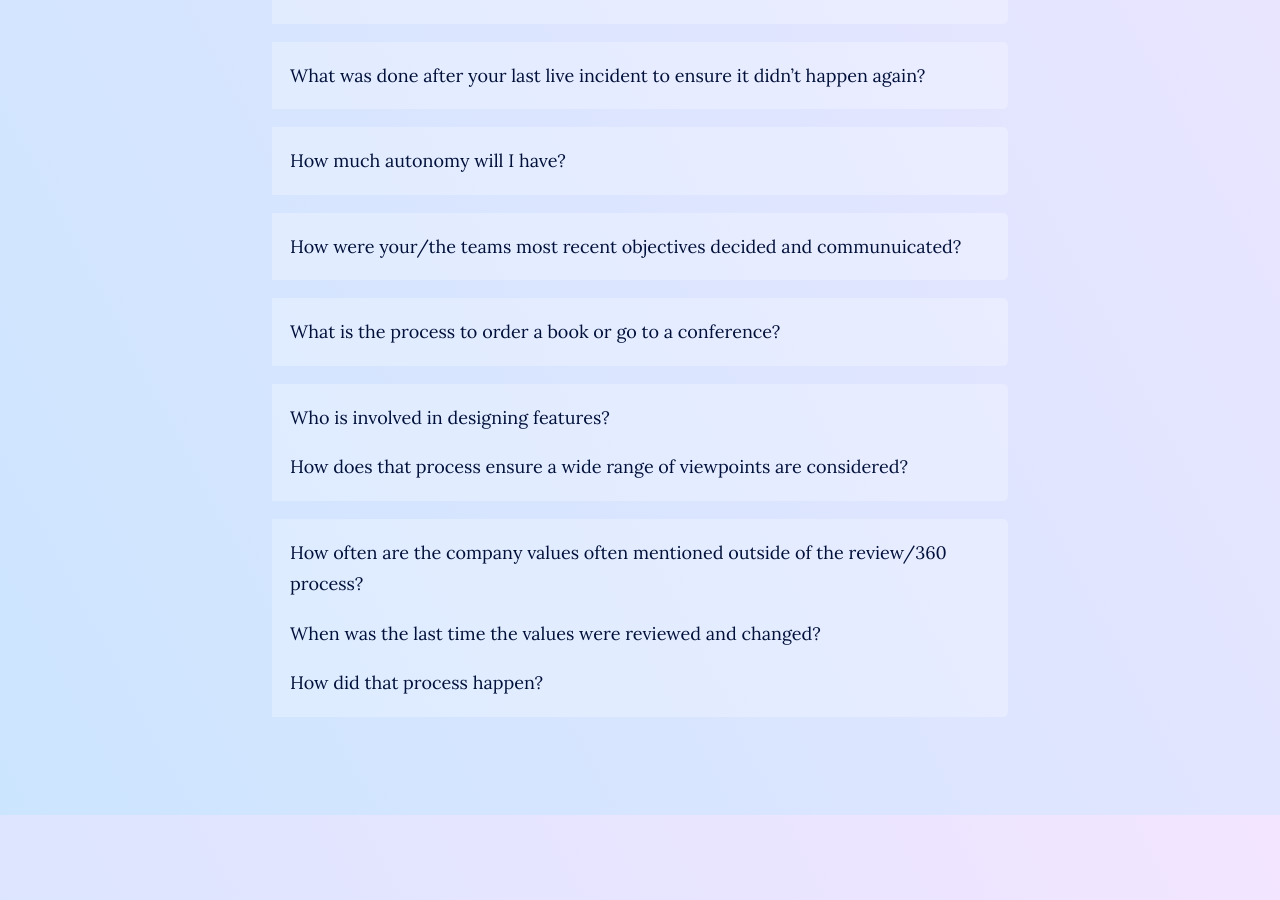
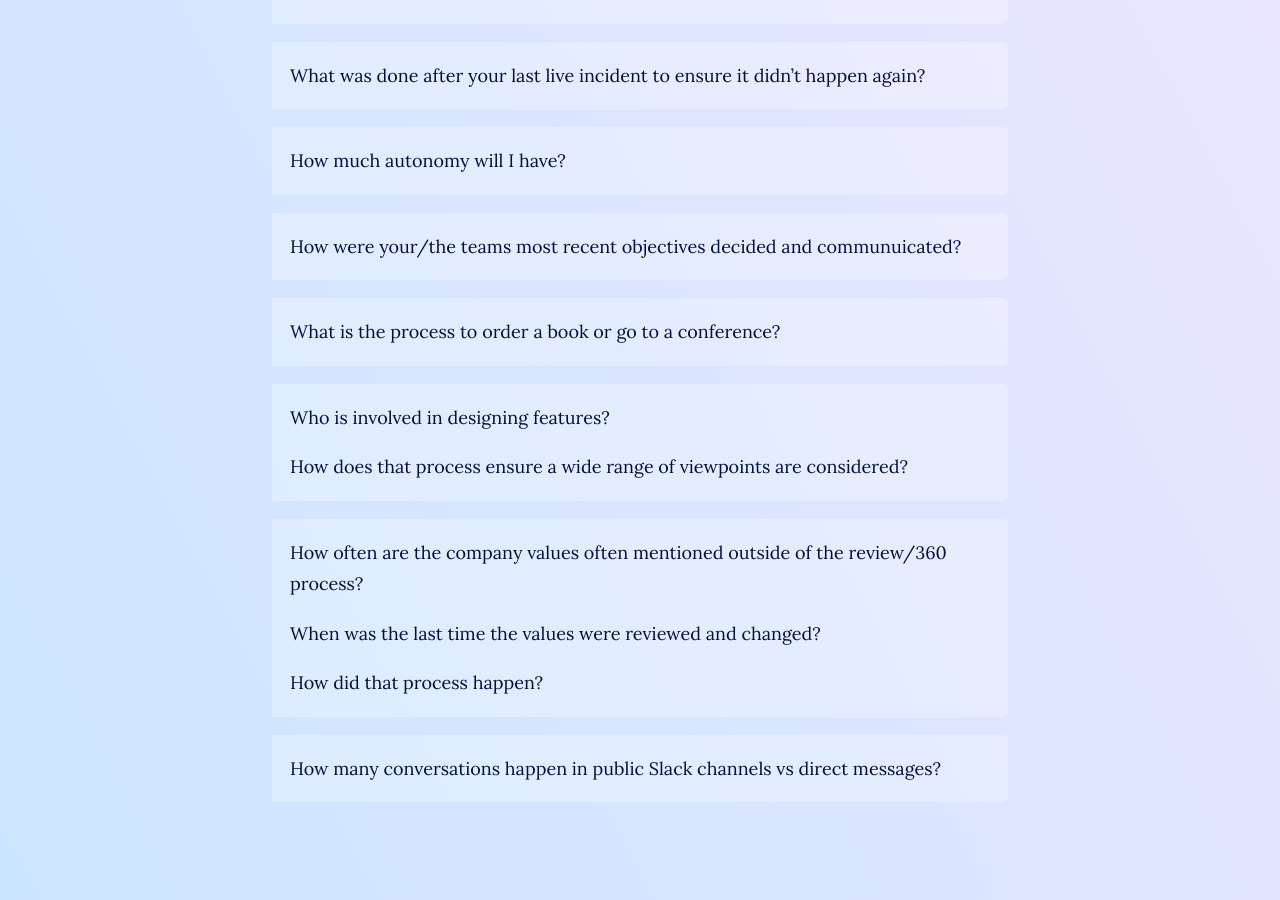
Before and after one commit to AdamWhittingham/personal-site, a Jekyll site: the page built from _posts/2022-12-02-good-questions-as-a-candidate.md, in a window 1280 px wide and 900 px high, scrolled down 1086 px. Built offline with Jekyll 4.4.1, drawn with Linux system fonts in a browser that asks for light colours; nearby versions of some CDN libraries; before the commit the page ends 1901 px from its top, so only the background shows below that.

Commit message:
Add public channel questions

```diff
--- a/_posts/2022-12-02-good-questions-as-a-candidate.md
+++ b/_posts/2022-12-02-good-questions-as-a-candidate.md
@@ -45,3 +45,5 @@ Try to root your questions in what _actually happens_ by asking for a _recent ex
 > When was the last time the values were reviewed and changed?
 >
 > How did that process happen?
+
+> How many conversations happen in public Slack channels vs direct messages?
```
